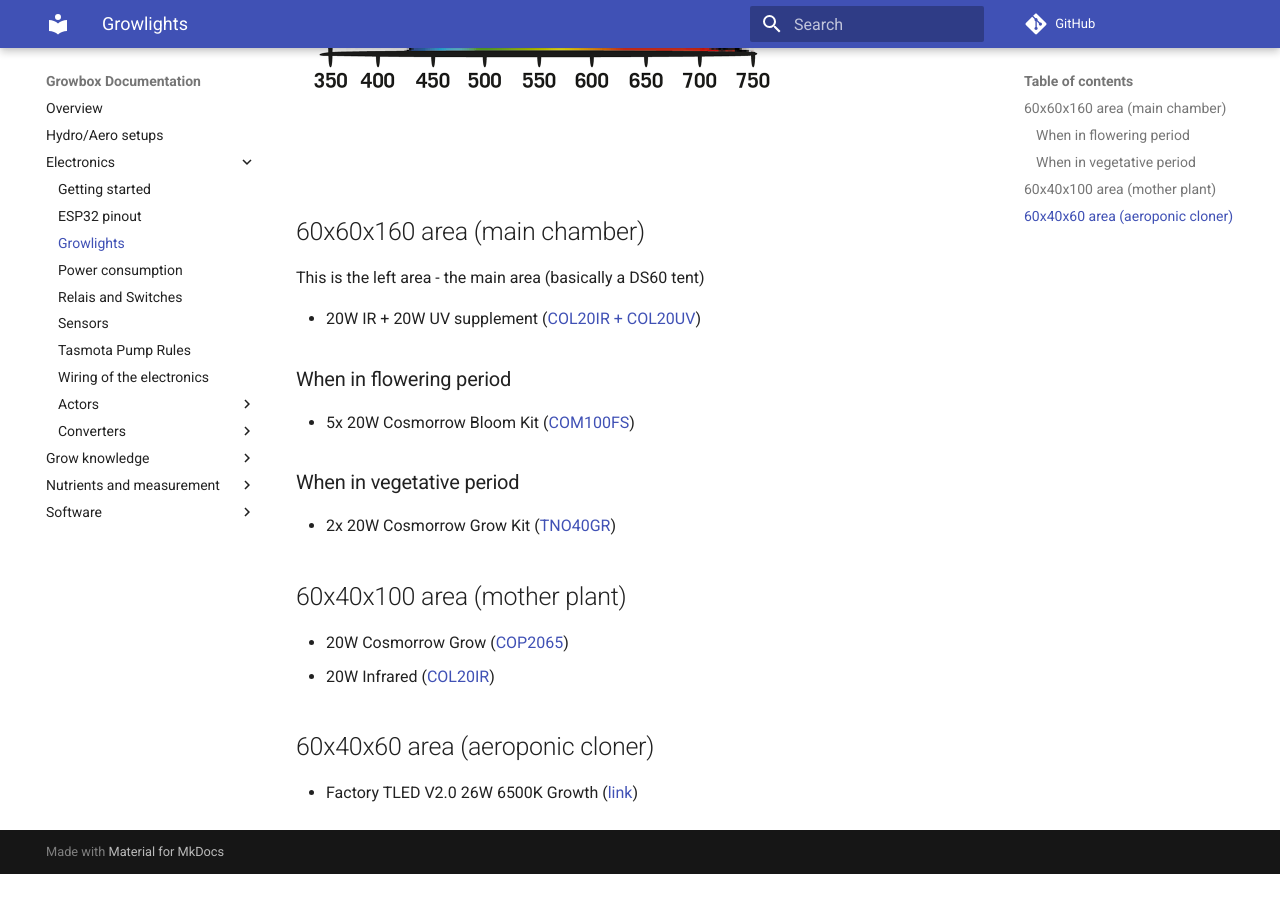
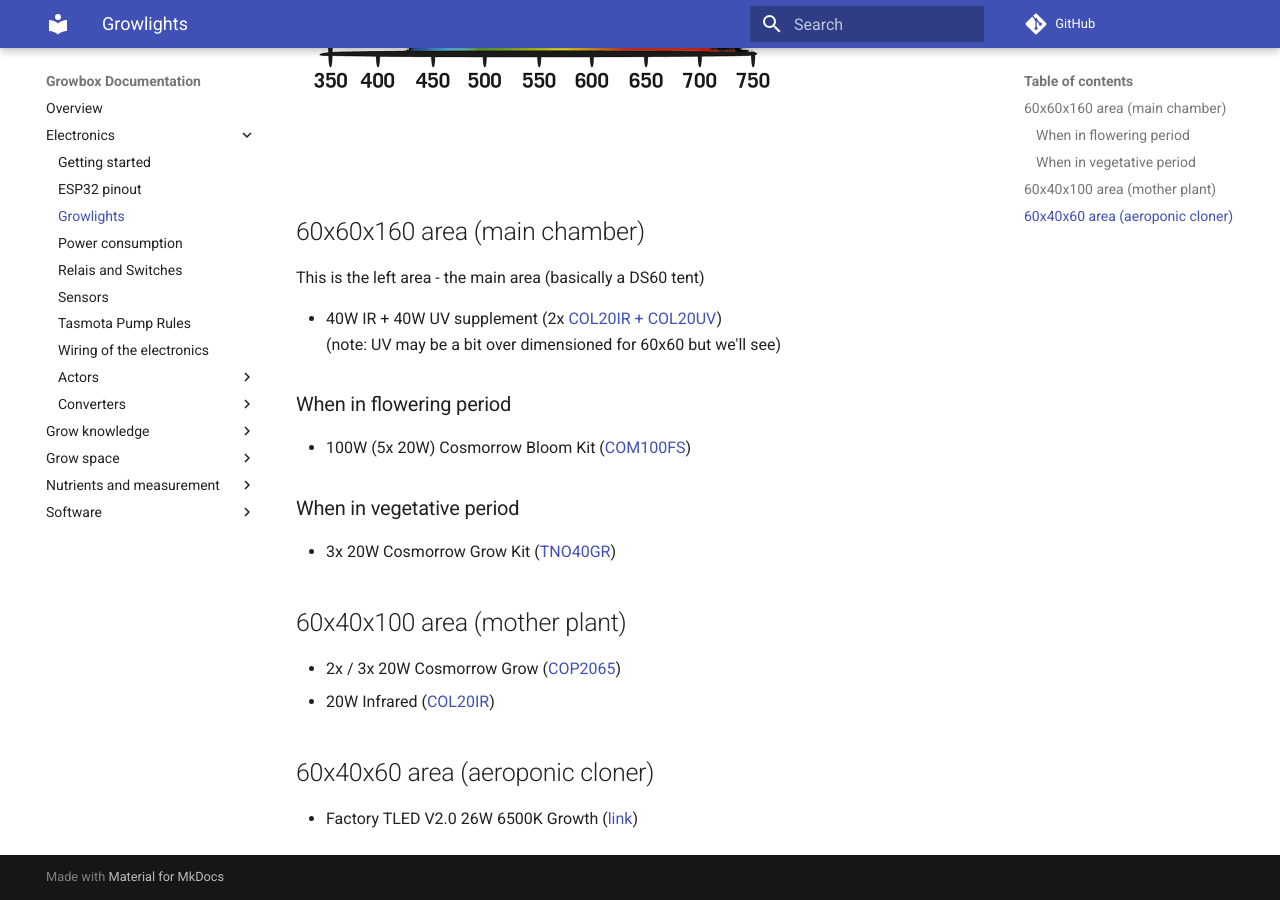
Before and after one commit to finki001/growbox-documentation, an MkDocs documentation site: the page built from docs/electronics/lights.md, in a window 1280 px wide and 900 px high, scrolled down 1098 px. Built offline with MkDocs 1.6.1 and Material for MkDocs 9.7.7, drawn with Linux system fonts in a browser that asks for light colours; comment, search, counter and statistics services are not loaded; before the commit the page ends 1972 px from its top, so only the background shows below that.

```diff
--- a/docs/electronics/lights.md
+++ b/docs/electronics/lights.md
@@ -7,16 +7,16 @@ Keep in mind that there is a difference between growth and bloom lights - the gr
 ## 60x60x160 area (main chamber)
 This is the left area - the main area (basically a DS60 tent)
 
-- 20W IR + 20W UV supplement ([COL20IR + COL20UV](https://www.secretjardin.com/de/cosmorrow-boosters-ir-uv/))
-
+- 40W IR + 40W UV supplement (2x [COL20IR + COL20UV](https://www.secretjardin.com/de/cosmorrow-boosters-ir-uv/))
+<br>(note: UV may be a bit over dimensioned for 60x60 but we'll see)
 ### When in flowering period
-- 5x 20W Cosmorrow Bloom Kit ([COM100FS](https://www.secretjardin.com/de/intensive-blooming/))
+- 100W (5x 20W) Cosmorrow Bloom Kit ([COM100FS](https://www.secretjardin.com/de/intensive-blooming/))
 
 ### When in vegetative period
-- 2x 20W Cosmorrow Grow Kit ([TNO40GR](https://www.secretjardin.com/de/intermediate-growing/))
+- 3x 20W Cosmorrow Grow Kit ([TNO40GR](https://www.secretjardin.com/de/intermediate-growing/))
 
 ## 60x40x100 area (mother plant)
-- 20W Cosmorrow Grow ([COP2065](https://www.secretjardin.com/de/bulbs-power-supplies/))
+- 2x / 3x 20W Cosmorrow Grow ([COP2065](https://www.secretjardin.com/de/bulbs-power-supplies/))
 - 20W Infrared ([COL20IR](https://www.secretjardin.com/de/cosmorrow-boosters-ir-uv/))
 
 ## 60x40x60 area (aeroponic cloner)
```
Also changed, not shown: docs/grow-space/index.md (added, +25 -0 lines), docs/hydro.md (deleted, +0 -10 lines), docs/img/lodge100.png (added).
